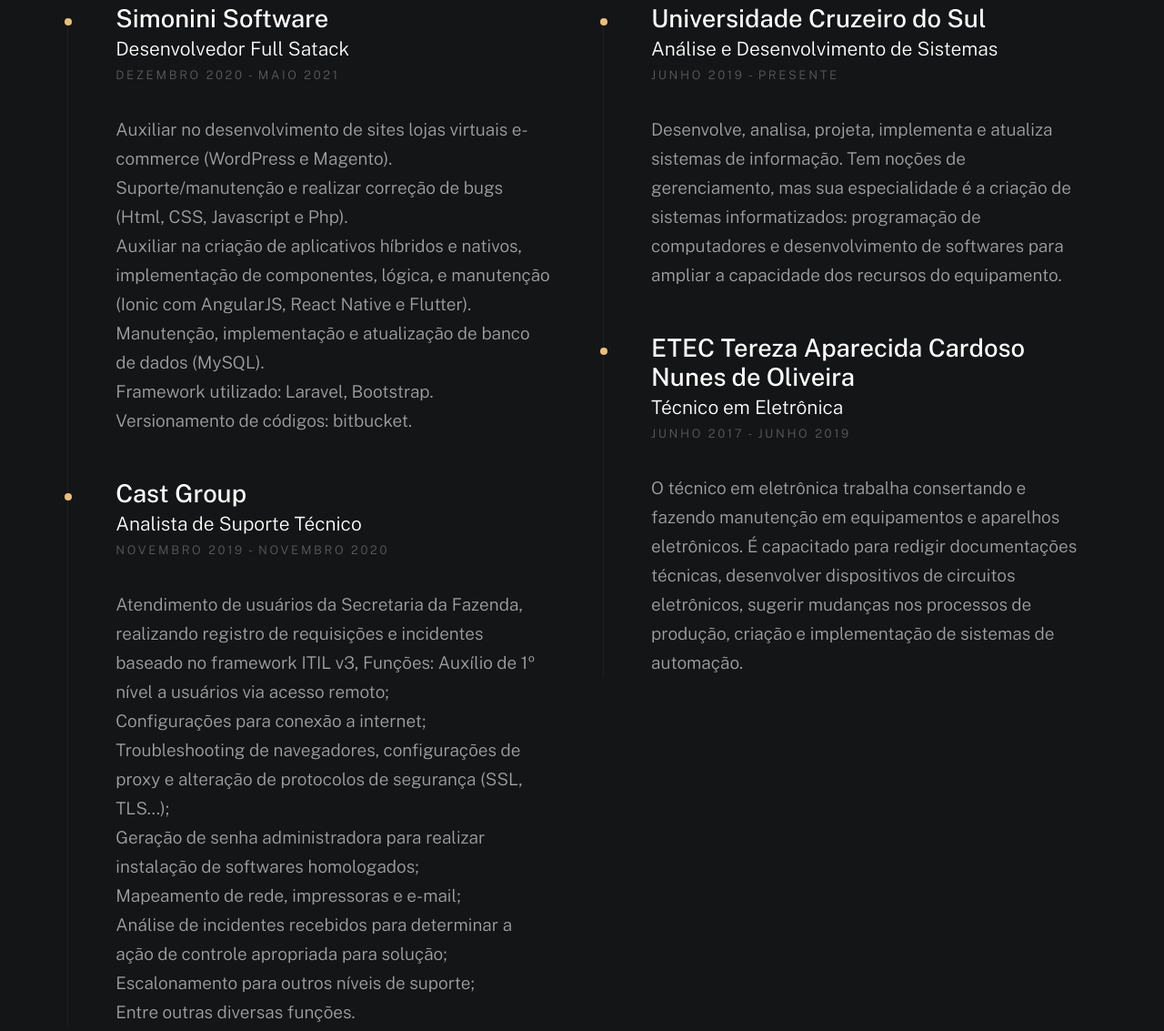
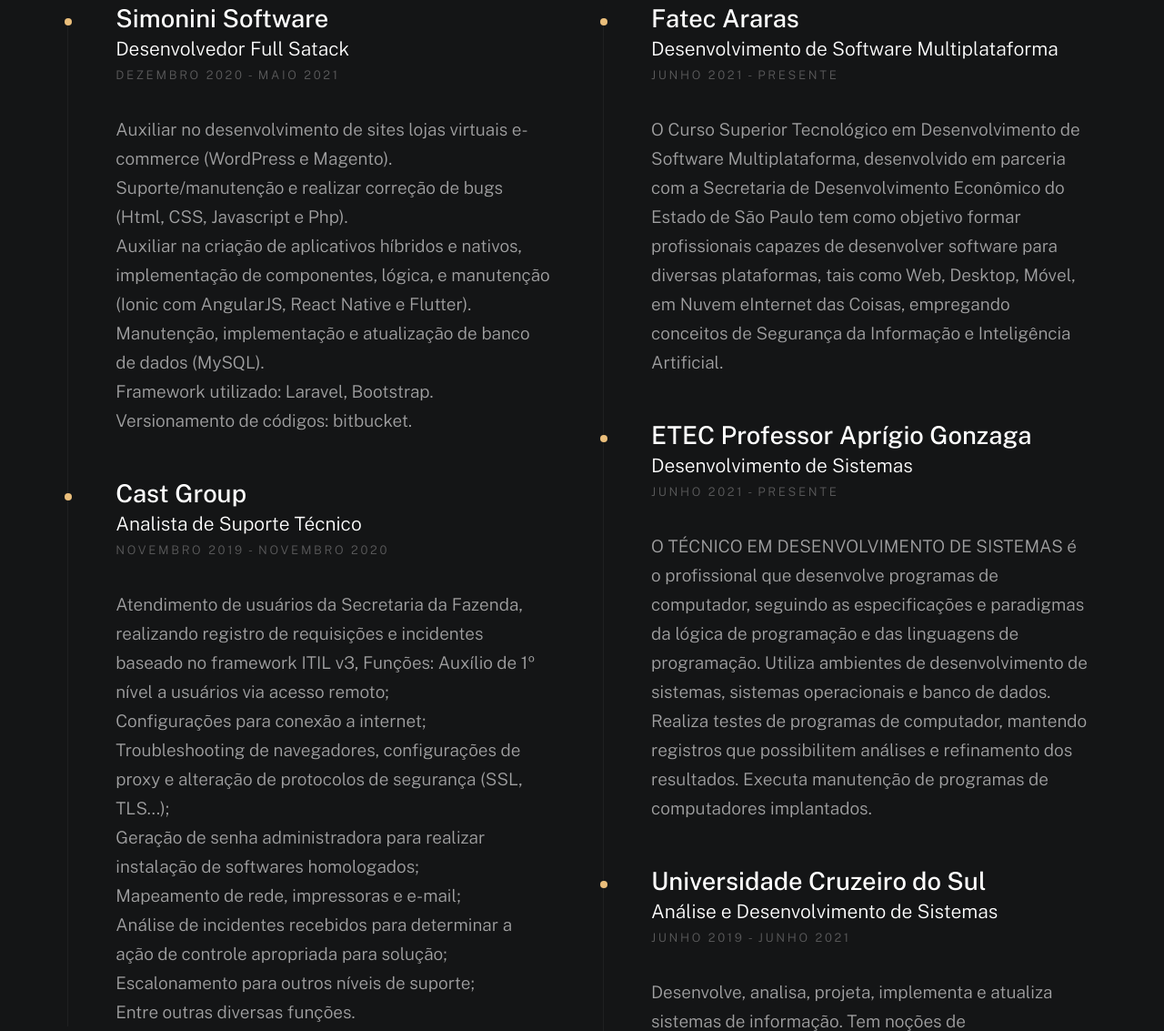
Before and after one commit to apvictor/armando.github.io, a plain HTML site: page index.html in a window 1280 px wide. Shown: the part 2256-3389 px from the top of the page at 91% size. Drawn offline with nearby package versions, Linux system fonts and the light colour scheme; a web font is replaced by a local one.

Commit message:
Changes in Schooling - 19/07/2021

```diff
--- a/index.html
+++ b/index.html
@@ -225,7 +225,7 @@
                                 Sobre
                             </h2>
                             <p class="attention-getter" data-animate-el>
-                                Profissional com 6 meses de experiência como desenvolvedor Full Stack e 1 ano como
+                                Profissional com 1 ano de experiência como desenvolvedor Full Stack e 1 ano como
                                 Analista de Suporte Técnico.
                                 <br>
                                 Cursando o 4° Semestre Superior Tecnólogo em Análise e Desenvolvimento.
@@ -254,7 +254,7 @@
                             </li>
                             <li>
                                 <strong>Cargo:</strong><br>
-                                <span>Desenvolvedor Full-Stack</span>
+                                <span>Desenvolvedor PHP Júnior</span>
                             </li>
                             <li>
                                 <strong>Email:</strong><br>
@@ -377,9 +377,46 @@
                             <div class="timeline__block">
                                 <div class="timeline__bullet"></div>
                                 <div class="timeline__header">
+                                    <h4 class="timeline__title">Fatec Araras</h3>
+                                        <h5 class="timeline__meta">Desenvolvimento de Software Multiplataforma</h5>
+                                        <p class="timeline__timeframe">Junho 2021 - Presente</p>
+                                </div>
+                                <div class="timeline__desc">
+                                    <p>
+                                        O Curso Superior Tecnológico em Desenvolvimento de Software Multiplataforma,
+                                        desenvolvido em parceria com a Secretaria de Desenvolvimento Econômico do Estado
+                                        de São Paulo tem como objetivo formar profissionais capazes de desenvolver
+                                        software para diversas plataformas, tais como Web, Desktop, Móvel, em Nuvem
+                                        eInternet das Coisas, empregando conceitos de Segurança da Informação e
+                                        Inteligência Artificial.
+                                    </p>
+                                </div>
+                            </div>
+                            <div class="timeline__block">
+                                <div class="timeline__bullet"></div>
+                                <div class="timeline__header">
+                                    <h4 class="timeline__title">ETEC Professor Aprígio Gonzaga </h3>
+                                        <h5 class="timeline__meta">Desenvolvimento de Sistemas</h5>
+                                        <p class="timeline__timeframe">Junho 2021 - Presente</p>
+                                </div>
+                                <div class="timeline__desc">
+                                    <p>
+                                        O TÉCNICO EM DESENVOLVIMENTO DE SISTEMAS é o profissional que desenvolve
+                                        programas de computador, seguindo as especificações e paradigmas da lógica de
+                                        programação e das linguagens de programação. Utiliza ambientes de
+                                        desenvolvimento de sistemas, sistemas operacionais e banco de dados. Realiza
+                                        testes de programas de computador, mantendo registros que possibilitem análises
+                                        e refinamento dos resultados. Executa manutenção de programas de computadores
+                                        implantados.
+                                    </p>
+                                </div>
+                            </div>
+                            <div class="timeline__block">
+                                <div class="timeline__bullet"></div>
+                                <div class="timeline__header">
                                     <h4 class="timeline__title">Universidade Cruzeiro do Sul</h3>
                                         <h5 class="timeline__meta">Análise e Desenvolvimento de Sistemas</h5>
-                                        <p class="timeline__timeframe">Junho 2019 - Presente</p>
+                                        <p class="timeline__timeframe">Junho 2019 - Junho 2021</p>
                                 </div>
                                 <div class="timeline__desc">
                                     <p>
@@ -615,7 +652,8 @@
                                     <b>Tecnologias utilizadas:</b> HTML, CSS, Javascript, Bootstrap, PHP e MySQL.
                                 </p>
                             </div>
-                            <a target="_blank" href="http://134.122.123.110/" class="modal-popup__details">Link do Projeto</a>
+                            <a target="_blank" href="http://134.122.123.110/" class="modal-popup__details">Link do
+                                Projeto</a>
                         </div>
                     </div> <!-- end modal -->
 
@@ -650,7 +688,8 @@
                                     <b>Tecnologias utilizadas:</b> HTML, CSS, Javascript, Bootstrap, PHP e MySQL.
                                 </p>
                             </div>
-                            <a target="_blank" href="https://comissari.com.br/" class="modal-popup__details">Link do Projeto</a>
+                            <a target="_blank" href="https://comissari.com.br/" class="modal-popup__details">Link do
+                                Projeto</a>
                         </div>
                     </div> <!-- end modal -->
 
@@ -667,7 +706,8 @@
                                     CSS.
                                 </p>
                             </div>
-                            <a target="_blank" href="https://www.gloomeducacao.com.br/" class="modal-popup__details">Link do Projeto</a>
+                            <a target="_blank" href="https://www.gloomeducacao.com.br/"
+                                class="modal-popup__details">Link do Projeto</a>
                         </div>
                     </div> <!-- end modal -->
 
```
